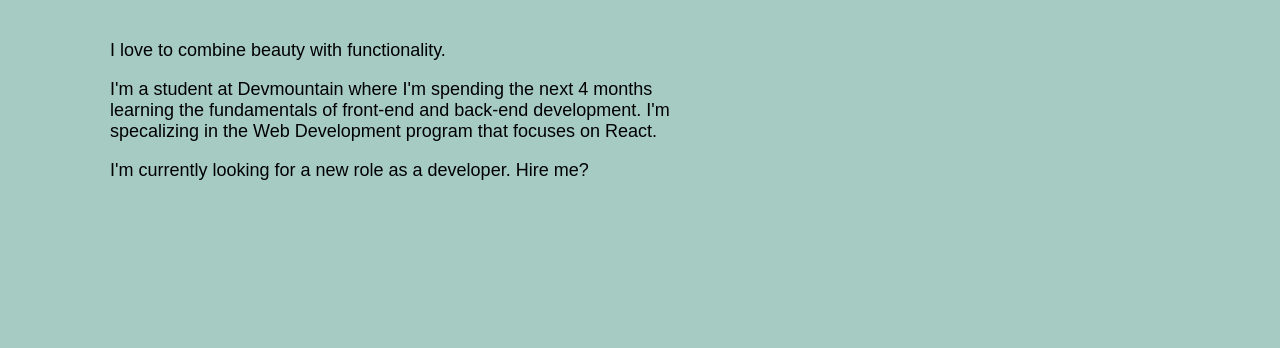
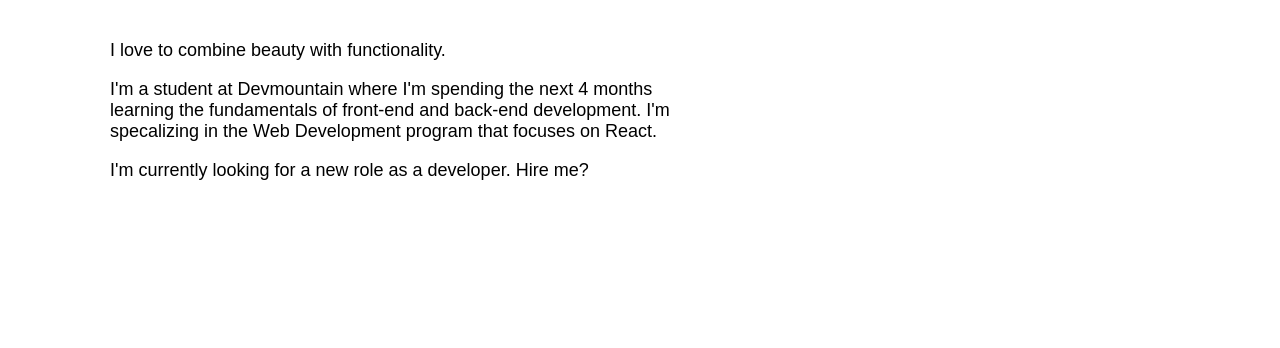
Before and after one commit to brooklynlonghurst/brooklynlonghurst.github.io, a plain HTML site: page index.html in a window 1280 px wide. Shown: the part 471-819 px from the top of the page. Drawn offline with Linux system fonts and the light colour scheme; a web font is replaced by a local one.

Commit message:
changed the background back to white for now

```diff
--- a/index.css
+++ b/index.css
@@ -1,6 +1,6 @@
 * {
     font-family: 'Mukta Mahee', sans-serif;
-    background-color: #a5cbc3;
+    background-color: white;
 }
 
 body {
```
